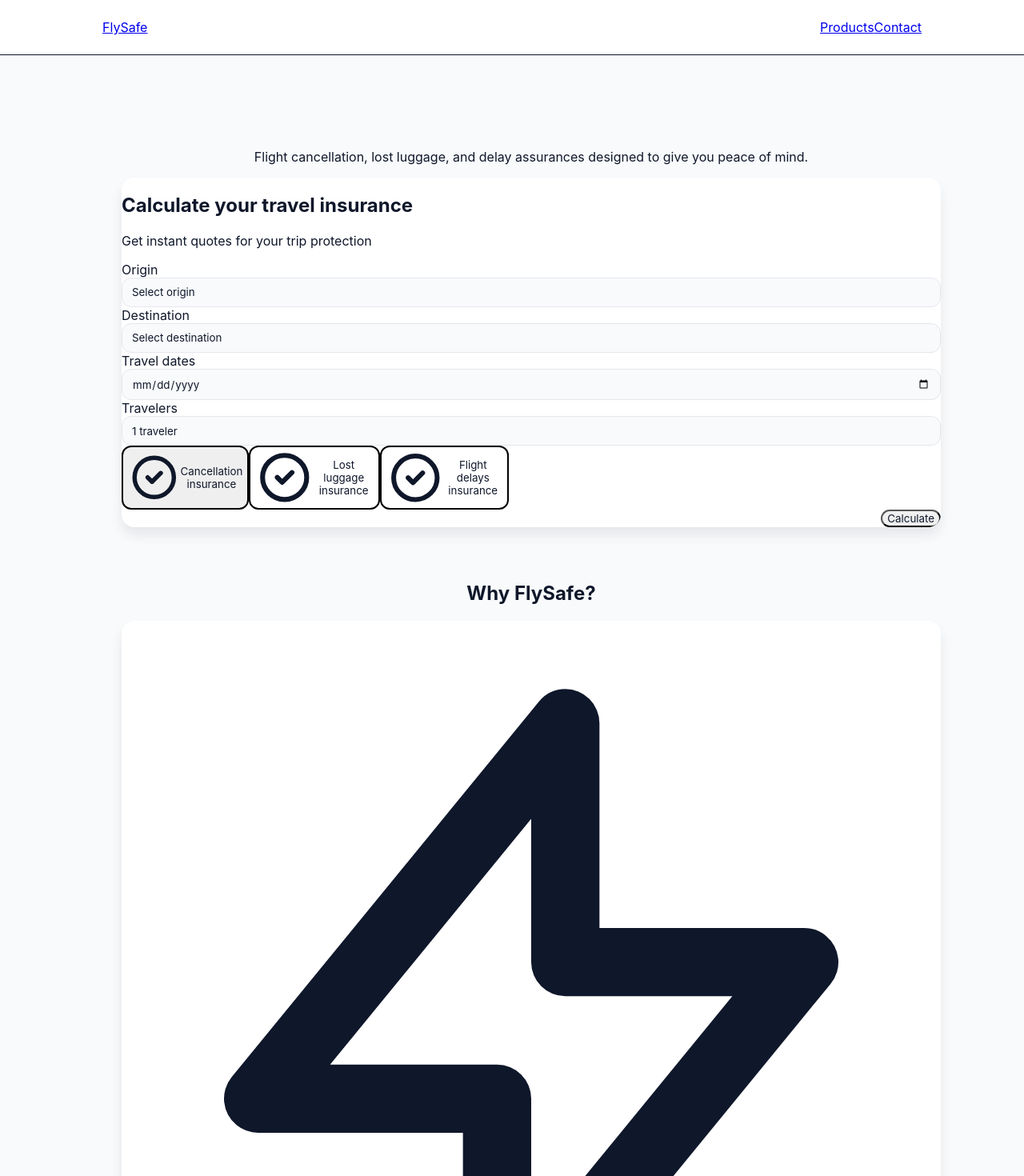
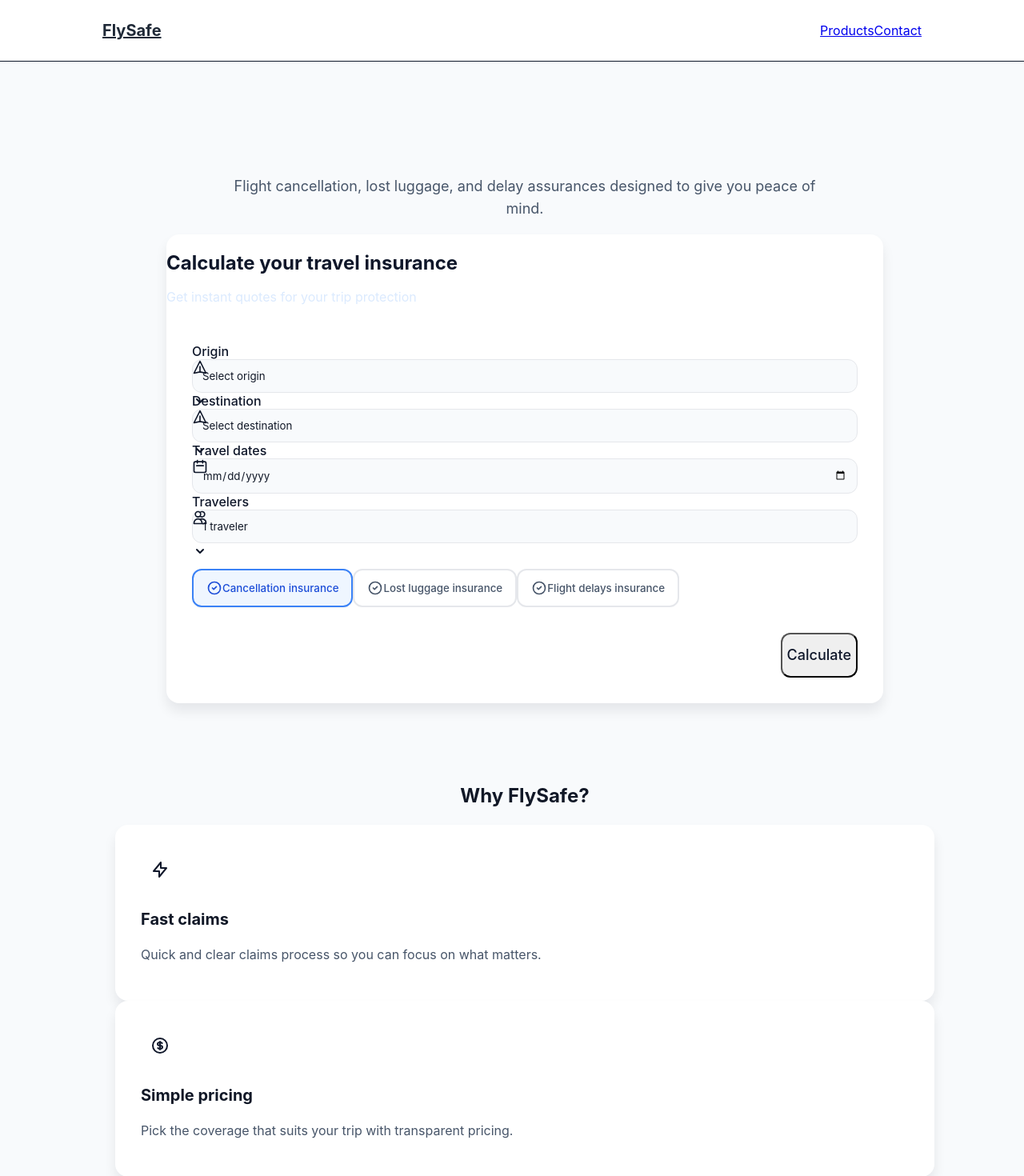
Before and after one commit to xegea/flysafe, a Next.js app: page /flysafe/ in a window 1280 px wide. Shown: the top 1470 px of the page at 80% size. Built offline with nearby package versions, Linux system fonts and the light colour scheme.

Commit message:
fix: add fallback Tailwind utilities for widths/colors/shadows/spacing to harden UI when some utilities are missing

```diff
--- a/styles/globals.css
+++ b/styles/globals.css
@@ -55,3 +55,59 @@
 .shadow-xl { box-shadow: 0 10px 15px rgba(2,6,23,0.08); }
 .bg-white { background: #ffffff; }
 .bg-gray-50 { background: #f8fafc; }
+
+/* Fallback sizing utilities (used by icons and components) */
+.w-4{width:1rem}
+.h-4{height:1rem}
+.w-5{width:1.25rem}
+.h-5{height:1.25rem}
+.w-6{width:1.5rem}
+.h-6{height:1.5rem}
+.w-12{width:3rem}
+.h-12{height:3rem}
+
+/* Text color utilities */
+.text-slate-900{color:#0f172a}
+.text-slate-800{color:#1f2937}
+.text-slate-600{color:#475569}
+.text-gray-600{color:#475569}
+.text-gray-900{color:#111827}
+.text-blue-700{color:#1d4ed8}
+.text-blue-100{color:#dbeafe}
+
+/* Background & border fallbacks */
+.bg-blue-50{background:#eff6ff}
+.border-gray-200{border-color:#e5e7eb}
+.border-blue-200{border-color:#bfdbfe}
+.border-blue-500{border-color:#3b82f6}
+
+/* Shadows */
+.shadow-sm{box-shadow:0 1px 2px rgba(2,6,23,0.04)}
+.shadow-md{box-shadow:0 4px 6px rgba(2,6,23,0.06)}
+.shadow-2xl{box-shadow:0 25px 50px rgba(2,6,23,0.12)}
+
+/* Font weights and helpers */
+.font-medium{font-weight:500}
+.font-bold{font-weight:700}
+.text-lg{font-size:1.125rem;line-height:1.75rem}
+.text-xl{font-size:1.25rem;line-height:1.75rem}
+.text-2xl{font-size:1.5rem;line-height:2rem}
+.text-4xl{font-size:2.25rem;line-height:2.5rem}
+.text-5xl{font-size:3rem;line-height:1}
+
+/* Utility spacing */
+.px-4{padding-left:1rem;padding-right:1rem}
+.py-3{padding-top:.75rem;padding-bottom:.75rem}
+.py-2{padding-top:.5rem;padding-bottom:.5rem}
+.p-6{padding:1.5rem}
+.p-8{padding:2rem}
+.mb-2{margin-bottom:0.5rem}
+.mb-6{margin-bottom:1.5rem}
+.mb-8{margin-bottom:2rem}
+.mt-8{margin-top:2rem}
+.mt-12{margin-top:3rem}
+.mt-16{margin-top:4rem}
+.max-w-4xl{max-width:56rem}
+.max-w-6xl{max-width:72rem}
+.max-w-3xl{max-width:48rem}
+.max-w-2xl{max-width:42rem}
```
